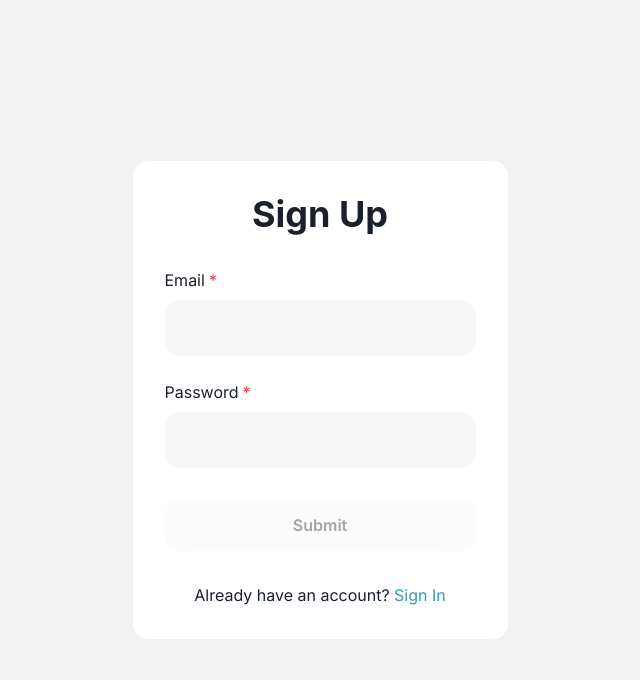
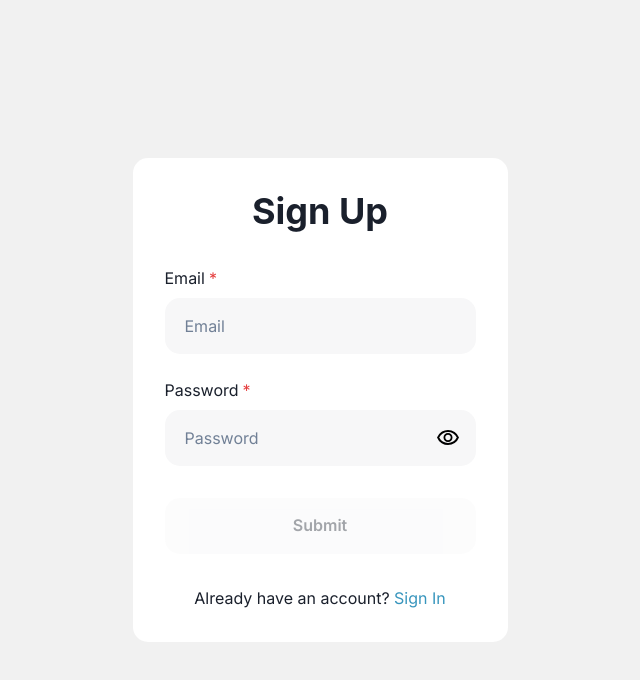
Before and after one commit to nikitin-rus/chatie, a Next.js app: page /auth/signup in a window 1280 px wide. Shown: the top 680 px of the page, without its empty margins (320-960 px from the left). Built offline with nearby package versions, Linux system fonts and the light colour scheme.

Commit message:
feat: change password visibility

```diff
--- a/package.json
+++ b/package.json
@@ -29,5 +29,6 @@
     "eslint": "^8",
     "eslint-config-next": "14.2.7",
     "typescript": "^5"
-  }
+  },
+  "packageManager": "yarn@4.4.1+sha512.f825273d0689cc9ead3259c14998037662f1dcd06912637b21a450e8da7cfeb4b1965bbee73d16927baa1201054126bc385c6f43ff4aa705c8631d26e12460f1"
 }
--- a/src/theme/styleConfigs/Button.ts
+++ b/src/theme/styleConfigs/Button.ts
@@ -29,7 +29,7 @@ export const Button = defineStyleConfig({
   },
   sizes: {
     default: {
-      height: "auto",
+      height: "3.5rem",
       borderRadius: "15px",
       padding: "1rem 1.25rem",
     },
--- a/src/theme/styleConfigs/Input.ts
+++ b/src/theme/styleConfigs/Input.ts
@@ -14,7 +14,7 @@ export const Input = defineStyleConfig({
       field: {
         borderRadius: "15px",
         padding: "1rem 1.25rem",
-        height: "auto",
+        height: "3.5rem",
       },
     },
   },
--- a/src/ui/forms/SignUpForm.tsx
+++ b/src/ui/forms/SignUpForm.tsx
@@ -12,13 +12,19 @@ import {
   FormErrorMessage,
   FormLabel,
   Input,
+  InputGroup,
+  InputRightElement,
 } from "@chakra-ui/react";
+import { useState } from "react";
+import { VisibilityOff } from "../icons/VisibilityOff";
+import { VisibilityOn } from "../icons/VisibilityOn";
 
 export interface SignUpFormProps {
   initialFormData?: Auth;
 }
 
 export function SignUpForm({ initialFormData }: SignUpFormProps) {
+  const [isPasswordShown, setIsPasswordShown] = useState(false);
   const { t } = useTranslation();
 
   const {
@@ -37,6 +43,10 @@ export function SignUpForm({ initialFormData }: SignUpFormProps) {
     }
   };
 
+  function handleVisibilityClick() {
+    setIsPasswordShown(!isPasswordShown);
+  }
+
   return (
     <form onSubmit={handleSubmit(onSubmit)} style={{ width: "100%" }}>
       <Box display="flex" flexDirection="column" rowGap="2rem">
@@ -52,6 +62,7 @@ export function SignUpForm({ initialFormData }: SignUpFormProps) {
 
             <Input
               type="email"
+              placeholder={t("forms.inputs.email")}
               {...register("email", {
                 required: t("forms.errors.fieldIsRequired", {
                   fieldName: t("forms.inputs.email"),
@@ -79,8 +90,11 @@ export function SignUpForm({ initialFormData }: SignUpFormProps) {
           >
             <FormLabel>{t("forms.inputs.password")}</FormLabel>
 
+            <InputGroup>
               <Input
-              type="password"
+                pr="3.5rem"
+                type={isPasswordShown ? "text" : "password"}
+                placeholder={t("forms.inputs.password")}
                 {...register("password", {
                   required: t("forms.errors.fieldIsRequired", {
                     fieldName: t("forms.inputs.password"),
@@ -108,6 +122,17 @@ export function SignUpForm({ initialFormData }: SignUpFormProps) {
                 })}
               />
 
+              <InputRightElement h="3.5rem" w="3.5rem">
+                <Box _hover={{ cursor: "pointer" }}>
+                  {isPasswordShown ? (
+                    <VisibilityOff onClick={handleVisibilityClick} />
+                  ) : (
+                    <VisibilityOn onClick={handleVisibilityClick} />
+                  )}
+                </Box>
+              </InputRightElement>
+            </InputGroup>
+
             {errors.password && (
               <FormErrorMessage>{errors.password.message}</FormErrorMessage>
             )}
```
Also changed, not shown: src/ui/forms/SignInForm.tsx (+24 -2 lines). Lines whose indentation alone changed are shown as unchanged.
